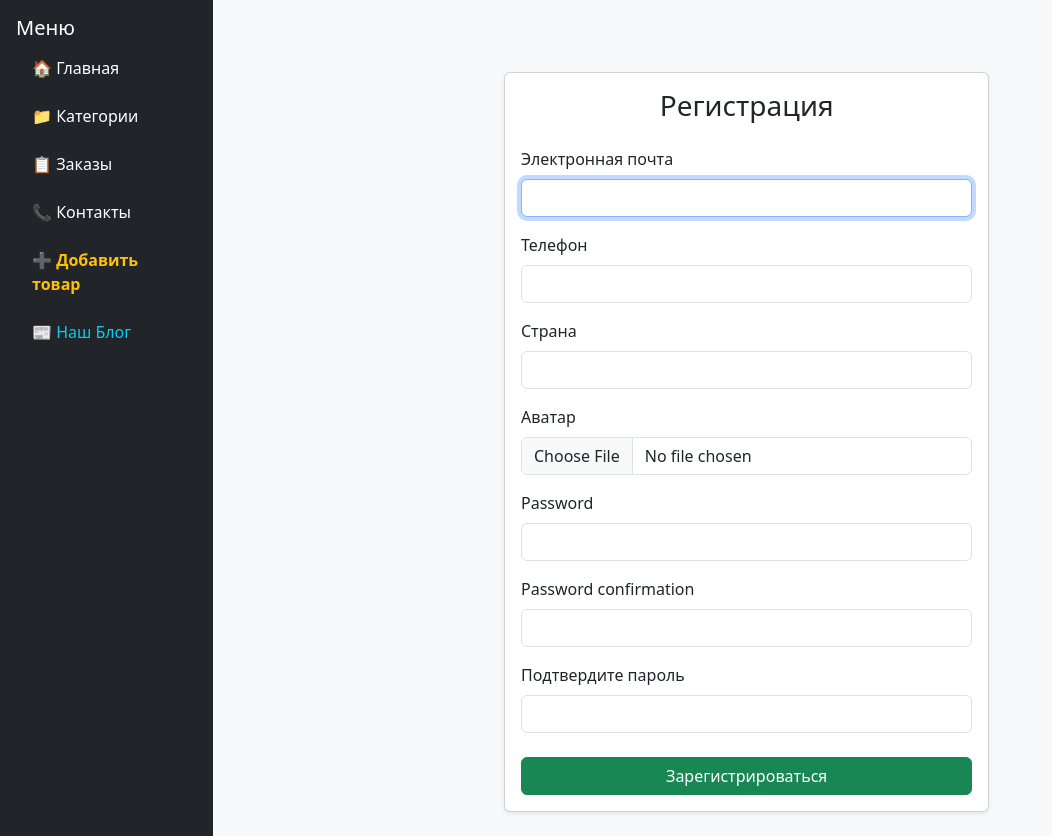
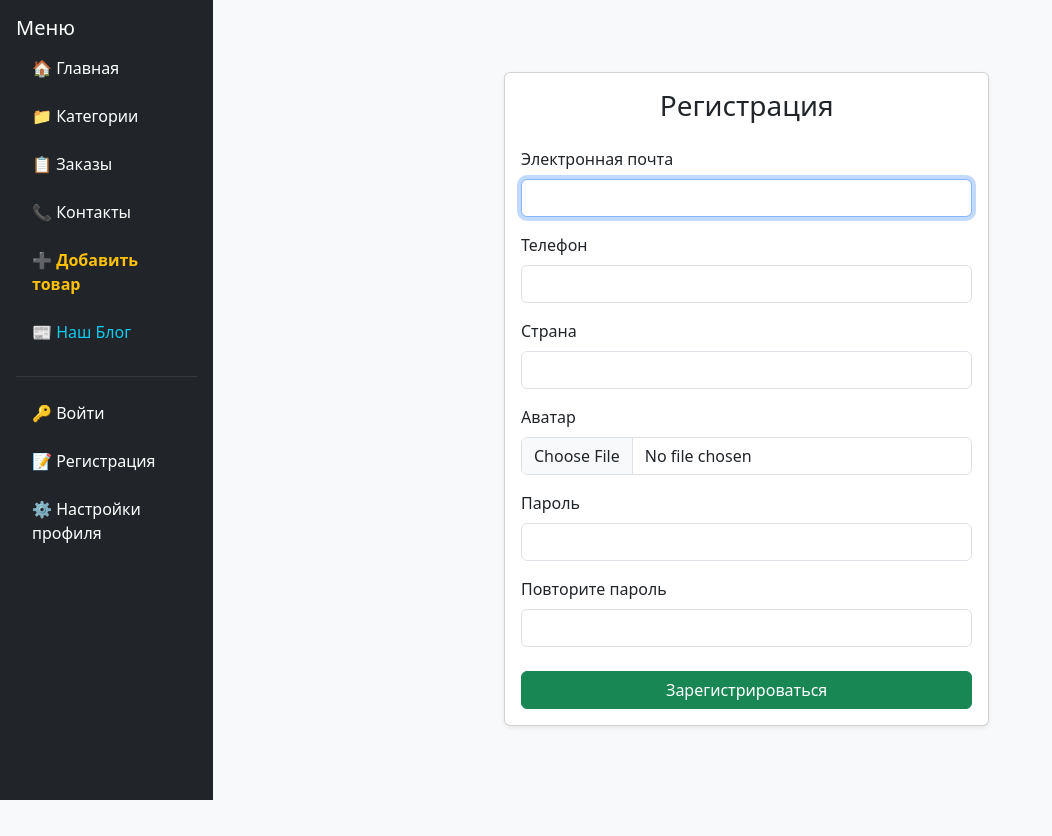
Before and after one commit to EvgeniyGeK/Home_work_21_2, a Django app: page /users/register/ in a window 1280 px wide. Shown: the whole page, without its empty margins (0-1052 px from the left). After the commit the page ends 800 px from the top, so only its background shows below. Run offline with Django 5.2, Linux system fonts and the light colour scheme; some libraries are stand-ins or nearby versions.

Commit message:
Исправил ошибки

```diff
--- a/src/config/urls.py
+++ b/src/config/urls.py
@@ -23,7 +23,7 @@ urlpatterns = [
     path('admin/', admin.site.urls),
     path('', include('catalog.urls')),
     path('blog/', include('blog.urls')),
-    path("users/", include("users.urls")),
+    path("users/", include("users.urls", namespace='users')),
 ]
 
 if settings.DEBUG:
--- a/src/templates/includes/inc_menu.html
+++ b/src/templates/includes/inc_menu.html
@@ -25,5 +25,27 @@
         <li class="nav-item mb-2">
             <a href="{% url 'blog:list' %}" class="nav-link text-info">📰 Наш Блог</a>
         </li>
+       <li class="list-unstyled"><hr class="text-secondary my-3"></li>
+        {% if user.is_authenticated %}
+            <li class="nav-item mb-2">
+                <span class="nav-link text-success fw-bold">👤 {{ user.email }}</span>
+            </li>
+            <li class="nav-item mb-2">
+                <form method="post" action="{% url 'users:logout' %}" class="d-inline">
+                    {% csrf_token %}
+                    <button type="submit" class="btn btn-link nav-link text-danger p-0" style="text-decoration: none;">🚪 Выйти</button>
+                </form>
+            </li>
+        {% else %}
+            <li class="nav-item mb-2">
+                <a href="{% url 'users:login' %}" class="nav-link text-white">🔑 Войти</a>
+            </li>
+            <li class="nav-item mb-2">
+                <a href="{% url 'users:register' %}" class="nav-link text-white">📝 Регистрация</a>
+            </li>
+            <li class="nav-item mb-2">
+                <a href="{% url 'users:profile' %}" class="nav-link text-white">⚙️ Настройки профиля</a>
+            </li>
+        {% endif %}
     </ul>
 </div>
--- a/src/templates/users/register.html
+++ b/src/templates/users/register.html
@@ -9,7 +9,6 @@
                 <div class="card-body">
                     <h3 class="card-title text-center mb-4">Регистрация</h3>
 
-                    {# Вывод общих ошибок (например, если пароли не совпали в clean()) #}
                     {% if form.non_field_errors %}
                         <div class="alert alert-danger">
                             {% for error in form.non_field_errors %}
@@ -21,18 +20,37 @@
                     <form method="post" enctype="multipart/form-data">
                         {% csrf_token %}
 
-                        {# Цикл для красивого вывода каждого поля и его индивидуальных ошибок #}
-                        {% for field in form %}
-                            <div class="mb-3">
-                                <label class="form-label">{{ field.label }}</label>
-                                {{ field }}
-                                {% if field.errors %}
-                                    <div class="text-danger small mt-1">
-                                        {{ field.errors|striptags }}
-                                    </div>
-                                {% endif %}
-                            </div>
-                        {% endfor %}
+                        {# Ручной вывод полей с четкими русскими названиями #}
+                        <div class="mb-3">
+                            <label class="form-label">Электронная почта</label>
+                            {{ form.email }}
+                            {{ form.email.errors }}
+                        </div>
+                        <div class="mb-3">
+                            <label class="form-label">Телефон</label>
+                            {{ form.phone }}
+                            {{ form.phone.errors }}
+                        </div>
+                        <div class="mb-3">
+                            <label class="form-label">Страна</label>
+                            {{ form.country }}
+                            {{ form.country.errors }}
+                        </div>
+                        <div class="mb-3">
+                            <label class="form-label">Аватар</label>
+                            {{ form.avatar }}
+                            {{ form.avatar.errors }}
+                        </div>
+                        <div class="mb-3">
+                            <label class="form-label">Пароль</label>
+                            {{ form.password1 }}
+                            {{ form.password1.errors }}
+                        </div>
+                        <div class="mb-3">
+                            <label class="form-label">Повторите пароль</label>
+                            {{ form.password2 }}
+                            {{ form.password2.errors }}
+                        </div>
 
                         <button type="submit" class="btn btn-success w-100 mt-2">Зарегистрироваться</button>
                     </form>
--- a/src/users/forms.py
+++ b/src/users/forms.py
@@ -7,23 +7,23 @@ User = get_user_model()
 
 
 class UserRegisterForm(UserCreationForm):
-    # Дополнительное поле подтверждения пароля (уже встроено в UserCreationForm,
-    # но явно добавим/кастомизируем для уверенности в критериях)
-    password_confirm = forms.CharField(
-        label="Подтвердите пароль",
-        widget=forms.PasswordInput(attrs={"class": "form-control"}),
-    )
+
 
     class Meta(UserCreationForm.Meta):
         model = User
         fields = ("email", "phone", "country", "avatar")
 
+
+
     def __init__(self, *args, **kwargs):
         super().__init__(*args, **kwargs)
+
         # Автоматическая стилизация полей под Bootstrap
         for field_name, field in self.fields.items():
             if not isinstance(field.widget, forms.CheckboxInput):
-                field.widget.attrs["class"] = "form-control"
+                field.widget.attrs['class'] = 'form-control'
+
+
 
     def clean_email(self):
         email = self.cleaned_data.get("email")
--- a/src/users/urls.py
+++ b/src/users/urls.py
@@ -1,6 +1,6 @@
 from django.urls import path
 from users.apps import UsersConfig
-from users.views import UserLoginView, UserLogoutView, UserRegisterView
+from users.views import UserLoginView, UserLogoutView, UserRegisterView, UserProfileView
 
 app_name = UsersConfig.name
 
@@ -8,4 +8,5 @@ urlpatterns = [
     path("register/", UserRegisterView.as_view(), name="register"),
     path("login/", UserLoginView.as_view(), name="login"),
     path("logout/", UserLogoutView.as_view(), name="logout"),
+path('profile/', UserProfileView.as_view(), name='profile')
 ]
--- a/src/users/views.py
+++ b/src/users/views.py
@@ -3,6 +3,10 @@ from django.contrib.auth.views import LoginView, LogoutView
 from django.core.mail import send_mail
 from django.urls import reverse_lazy
 from django.views.generic import CreateView
+from django.views.generic import UpdateView
+from django.contrib.auth.mixins import LoginRequiredMixin
+from django.contrib.auth import get_user_model
+
 
 from config import settings
 from users.forms import UserLoginForm, UserRegisterForm
@@ -49,3 +53,14 @@ class UserLoginView(LoginView):
 
 class UserLogoutView(LogoutView):
     next_page = reverse_lazy("catalog:home")
+
+
+class UserProfileView(LoginRequiredMixin, UpdateView):
+    User = get_user_model()
+    model = User
+    form_class = UserRegisterForm
+    template_name = 'users/profile.html'
+    success_url = reverse_lazy('catalog:home')
+
+    def get_object(self, queryset=None):
+        return self.request.user
```
Also changed, not shown: src/config/settings.py (+5 -6 lines), src/templates/users/login.html (added, +39 -0 lines), 1 other file.
